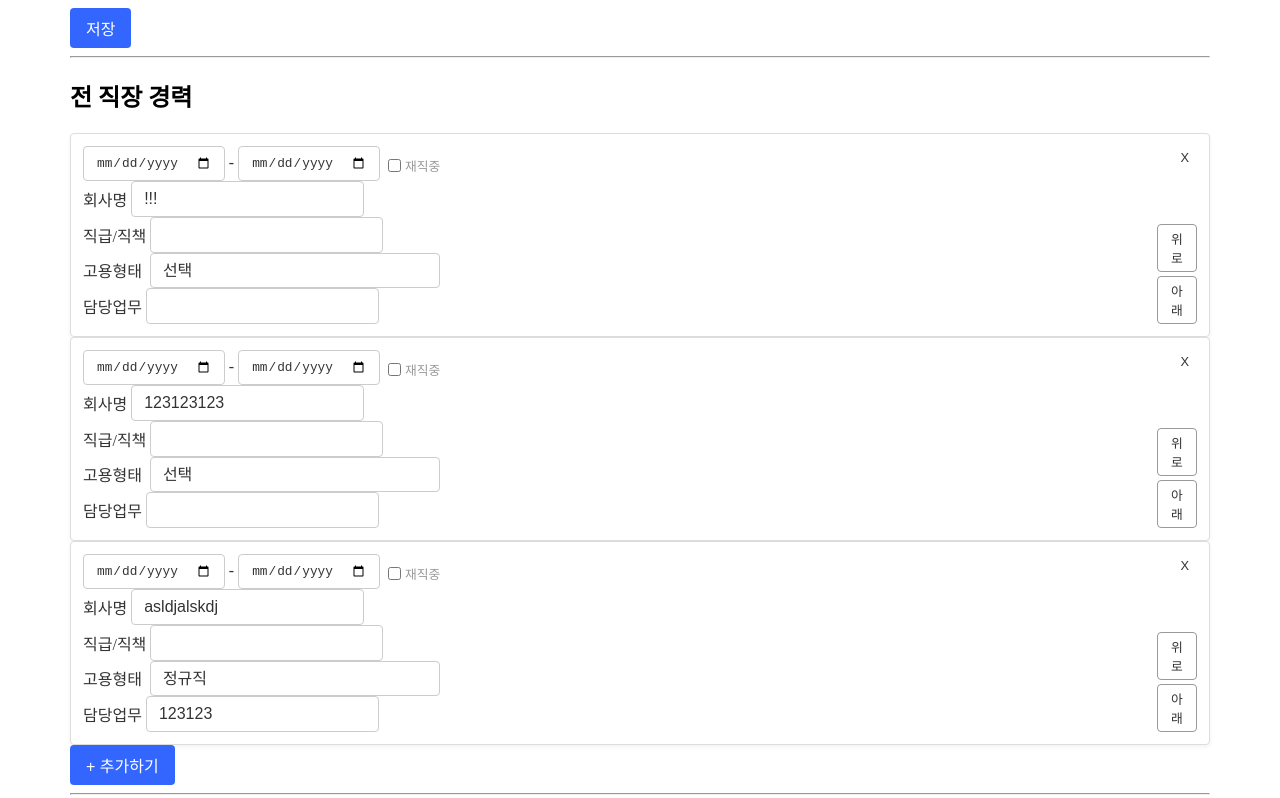
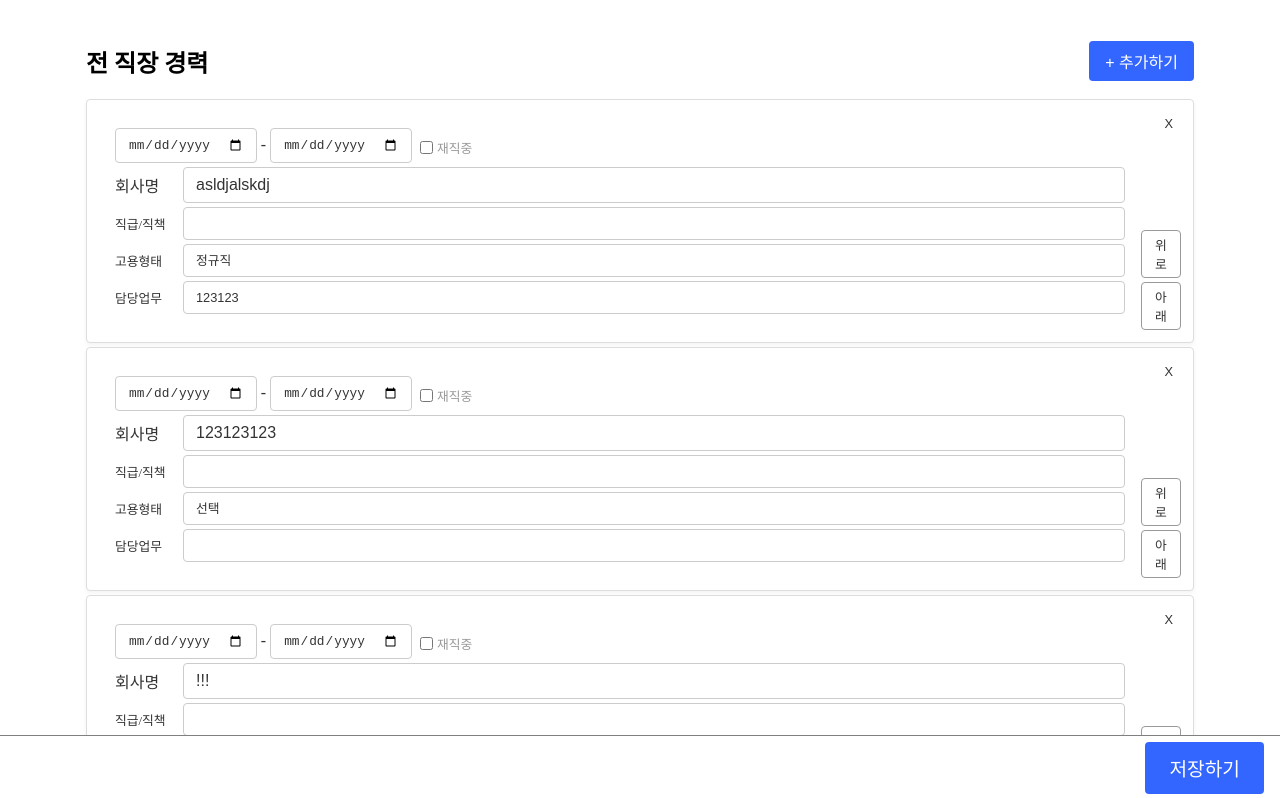
Before and after one commit to daeunkim212/resume-creator, a React (Vite) app: page / in a window 1280 px wide. Shown: the top 798 px of the page. Built offline with nearby package versions, Linux system fonts and the light colour scheme; data requests are answered from the project's data file.

Commit message:
Style: UX 향상을 위한 스타일 변경

```diff
--- a/components/atoms/button.tsx
+++ b/components/atoms/button.tsx
@@ -57,6 +57,7 @@ const StyledButton = styled.button<StyledButtonProps>`
       ? "8px 16px"
       : "12px 24px"};
   width: ${({ isFullWidth }) => (isFullWidth ? "100%" : "auto")};
+  height: fit-content;
   border-radius: 4px;
   cursor: pointer;
   transition: background-color 0.2s ease-in-out;
--- a/components/atoms/input.tsx
+++ b/components/atoms/input.tsx
@@ -40,6 +40,7 @@ const InputLabel = styled.label<{
       : "1.2rem"};
   font-weight: 500;
   color: ${theme.color.black};
+  width: 4rem;
 `;
 
 const StyledInput = styled.input<{
@@ -57,6 +58,7 @@ const StyledInput = styled.input<{
   border-radius: 4px;
   padding: 8px 12px;
   transition: border-color 0.2s ease-in-out;
+  flex-grow: 1;
 
   &:focus {
     border-color: ${theme.color.blue};
--- a/components/atoms/select.tsx
+++ b/components/atoms/select.tsx
@@ -1,54 +1,86 @@
-import React, {
-  SelectHTMLAttributes,
-  OptionHTMLAttributes,
-} from "react";
+import React, { SelectHTMLAttributes, OptionHTMLAttributes } from "react";
 import styled from "styled-components";
 import theme from "../../src/theme";
 
 interface SelectProps extends SelectHTMLAttributes<HTMLSelectElement> {
   label?: string;
   containerStyle?: React.CSSProperties;
+  componentSize?: "small" | "medium" | "large";
 }
 
 export default function Select({
   label,
   containerStyle,
+  componentSize = "medium",
   children,
   ...props
 }: SelectProps) {
   return (
     <SelectContainer style={containerStyle}>
-      {label && <SelectLabel>{label}</SelectLabel>}
-      <StyledSelect {...props}>{children}</StyledSelect>
+      {label && (
+        <SelectLabel componentSize={componentSize}>{label}</SelectLabel>
+      )}
+      <StyledSelect componentSize={componentSize} {...props}>
+        {children}
+      </StyledSelect>
     </SelectContainer>
   );
 }
 
 interface OptionProps extends OptionHTMLAttributes<HTMLOptionElement> {
+  componentSize?: "small" | "medium" | "large";
   children: React.ReactNode;
 }
 
-function Option({ children, ...props }: OptionProps) {
-  return <StyledOption {...props}>{children}</StyledOption>;
+function Option({ componentSize = "small", children, ...props }: OptionProps) {
+  return (
+    <StyledOption componentSize={componentSize} {...props}>
+      {children}
+    </StyledOption>
+  );
 }
 
-const StyledOption = styled.option``;
+const StyledOption = styled.option<{
+  componentSize?: "small" | "medium" | "large";
+}>`
+  font-size: ${({ componentSize }) =>
+    componentSize === "small"
+      ? "0.8rem"
+      : componentSize === "medium"
+      ? "1rem"
+      : "1.2rem"};
+`;
 
 const SelectContainer = styled.div`
   display: flex;
   flex-direction: row;
   align-items: center;
-  gap: 8px;
+  gap: 4px;
 `;
 
-const SelectLabel = styled.label`
-  font-size: 1rem;
+const SelectLabel = styled.label<{
+  componentSize?: "small" | "medium" | "large";
+}>`
+  font-size: ${({ componentSize }) =>
+    componentSize === "small"
+      ? "0.8rem"
+      : componentSize === "medium"
+      ? "1rem"
+      : "1.2rem"};
   font-weight: 500;
   color: ${theme.color.black};
+  width: 4rem;
 `;
 
-const StyledSelect = styled.select`
-  font-size: 1rem;
+const StyledSelect = styled.select<{
+  componentSize?: "small" | "medium" | "large";
+}>`
+  font-size: ${({ componentSize }) =>
+    componentSize === "small"
+      ? "0.8rem"
+      : componentSize === "medium"
+      ? "1rem"
+      : "1.2rem"};
   color: ${theme.color.black};
   background-color: ${theme.color.white};
   border: 1px solid #cccccc;
--- a/components/atoms/wrapper.tsx
+++ b/components/atoms/wrapper.tsx
@@ -13,10 +13,6 @@ const StyledWrapper = styled.div`
   max-width: 100%;
   margin: 0 auto;
 
-  @media screen and (min-width: 383px) {
-    max-width: 360px;
-  }
-
   @media screen and (min-width: 768px) {
     max-width: 720px;
   }
--- a/src/App.tsx
+++ b/src/App.tsx
@@ -7,6 +7,7 @@ import Item from "../components/molecules/item";
 import Modal from "../components/molecules/modal";
 import DateRangeInput from "../components/molecules/dateRangeInput";
 import { Educations, PastCareers } from "./types";
+import styled from "styled-components";
 
 function App() {
   const [pastCareers, setPastCareers] = useState<PastCareers[]>([]);
@@ -27,7 +28,7 @@ function App() {
     fetch("http://localhost:3001/past_career")
       .then((r) => r.json())
       .then((data: PastCareers[]) => {
-        setPastCareers(data.sort((a, b) => a.order - b.order));
+        setPastCareers(data.sort((a, b) => b.order - a.order));
       });
   };
 
@@ -35,7 +36,7 @@ function App() {
     fetch("http://localhost:3001/education")
       .then((r) => r.json())
       .then((data: Educations[]) => {
-        setEducations(data.sort((a, b) => a.order - b.order));
+        setEducations(data.sort((a, b) => b.order - a.order));
       });
   };
 
@@ -76,7 +77,6 @@ function App() {
 
   const createNewPastCareer = () => {
     setPastCareers((p) => [
-      ...p,
       {
         id: p.length + 1,
         ca_title: "",
@@ -89,6 +89,7 @@ function App() {
         order: pastCareers.length + 1,
         draft: true,
       },
+      ...p,
     ]);
   };
 
@@ -148,7 +149,6 @@ function App() {
 
   const createNewEducation = () => {
     setEducations((ed) => [
-      ...ed,
       {
         id: ed.length + 1,
         draft: true,
@@ -160,6 +160,7 @@ function App() {
         edu_degree: "",
         order: educations.length + 1,
       },
+      ...ed,
     ]);
   };
 
@@ -265,18 +266,14 @@ function App() {
 
   return (
     <Wrapper>
-      <div>
-        <Button onClick={async () => handleSave()}>저장</Button>
-      </div>
-
-      <hr />
-
-      <div>
+      <BodyContainer>
+        <Header2Container>
           <h2>전 직장 경력</h2>
-        <div>
+          <Button onClick={() => createNewPastCareer()}>+ 추가하기</Button>
+        </Header2Container>
+        <ItemsContainer>
           {pastCareers.map((item, index) => {
             return (
-              <>
               <Item
                 key={item.id}
                 deleteItem={() => {
@@ -285,16 +282,16 @@ function App() {
                 moveUpItem={() => moveUpPastCareer(index)}
                 moveDownItem={() => moveDownPastCareer(index)}
               >
-                  <div>
+                <InputsContainer>
                   <DateRangeInput
                     startDate={item.ca_start_date}
                     endDate={item.ca_end_date}
                     onStartDateChange={(
                       e: React.ChangeEvent<HTMLInputElement>
                     ) => handlePastCareerChange(e, item.id, "ca_start_date")}
-                      onEndDateChange={(
-                        e: React.ChangeEvent<HTMLInputElement>
-                      ) => handlePastCareerChange(e, item.id, "ca_end_date")}
+                    onEndDateChange={(e: React.ChangeEvent<HTMLInputElement>) =>
+                      handlePastCareerChange(e, item.id, "ca_end_date")
+                    }
                     checkboxMessage="재직중"
                   />
                   <Input
@@ -309,6 +306,7 @@ function App() {
                     label="직급/직책"
                     type="text"
                     value={item.ca_rank}
+                    componentSize="small"
                     onChange={(e: React.ChangeEvent<HTMLInputElement>) =>
                       handlePastCareerChange(e, item.id, "ca_rank")
                     }
@@ -316,6 +314,7 @@ function App() {
                   <Select
                     label="고용형태"
                     value={item.ca_contract}
+                    componentSize="small"
                     onChange={(e: React.ChangeEvent<HTMLSelectElement>) =>
                       handlePastCareerChange(e, item.id, "ca_contract")
                     }
@@ -324,9 +323,7 @@ function App() {
                     <Select.Option value="FULL_TIME_1">정규직</Select.Option>
                     <Select.Option value="INTERN_1">계약직</Select.Option>
                     <Select.Option value="IRREGULAR_1">인턴</Select.Option>
-                      <Select.Option value="PART_TIME_1">
-                        프리랜서
-                      </Select.Option>
+                    <Select.Option value="PART_TIME_1">프리랜서</Select.Option>
                     <Select.Option value="FREELANCER_1">
                       아르바이트
                     </Select.Option>
@@ -335,24 +332,24 @@ function App() {
                     label="담당업무"
                     type="text"
                     value={item.ca_content}
+                    componentSize="small"
                     onChange={(e: React.ChangeEvent<HTMLInputElement>) =>
                       handlePastCareerChange(e, item.id, "ca_content")
                     }
                   />
-                  </div>
+                </InputsContainer>
               </Item>
-              </>
             );
           })}
-          <div>
-            <Button onClick={() => createNewPastCareer()}>+ 추가하기</Button>
-          </div>
-        </div>
+        </ItemsContainer>
 
         <hr />
 
+        <Header2Container>
           <h2>학력사항</h2>
-        <div>
+          <Button onClick={() => createNewEducation()}>+ 추가하기</Button>
+        </Header2Container>
+        <ItemsContainer>
           {educations.map((item, index) => {
             return (
               <div>
@@ -362,7 +359,7 @@ function App() {
                   moveUpItem={() => moveUpEducation(index)}
                   moveDownItem={() => moveDownEducation(index)}
                 >
-                  <div>
+                  <InputsContainer>
                     <DateRangeInput
                       startDate={item.edu_start_date}
                       endDate={item.edu_end_date}
@@ -426,18 +423,20 @@ function App() {
                       <Select.Option value="LEAVE">중단</Select.Option>
                       <Select.Option value="ABSENCE">휴학</Select.Option>
                     </Select>
-                  </div>
+                  </InputsContainer>
                 </Item>
               </div>
             );
           })}
-
-          <div>
-            <Button onClick={() => createNewEducation()}>+ 추가하기</Button>
-          </div>
-        </div>
-      </div>
-
+        </ItemsContainer>
+      </BodyContainer>
+      <FixedContainer>
+        <ButtonContainer>
+          <Button onClick={async () => handleSave()} size="large">
+            저장하기
+          </Button>
+        </ButtonContainer>
+      </FixedContainer>
       <Modal
         isOpen={isPastCareerModalOpen}
         onClose={() => closePastCareerDelteModal()}
@@ -472,7 +471,6 @@ function App() {
           </Button>
         </div>
       </Modal>
-
       <Modal
         isOpen={isEducationModalOpen}
         onClose={() => closeEducationDeleteModal()}
@@ -511,4 +509,50 @@ function App() {
   );
 }
 
+const InputsContainer = styled.div`
+  display: flex;
+  flex-direction: column;
+  gap: 4px;
+  width: 100%;
+  padding: 1rem;
+`;
+
+const ItemsContainer = styled.div`
+  display: flex;
+  flex-direction: column;
+  gap: 4px;
+  width: 100%;
+`;
+
+const Header2Container = styled.div`
+  display: flex;
+  width: 100%;
+  align-items: center;
+  justify-content: space-between; ;
+`;
+
+const FixedContainer = styled.div`
+  position: fixed;
+  background: white;
+  bottom: 0px;
+  left: 0px;
+  display: flex;
+  width: 100%;
+  align-items: center;
+  justify-content: end;
+  border-top: solid 1px grey;
+  height: 4rem;
+`;
+
+const BodyContainer = styled.div`
+  display: flex;
+  padding: 1rem 1rem 6rem 1rem;
+  flex-direction: column;
+`;
+
+const ButtonContainer = styled.div`
+  display: flex;
+  margin: 4rem 1rem;
+`;
+
 export default App;
```
Lines whose indentation alone changed are shown as unchanged.
